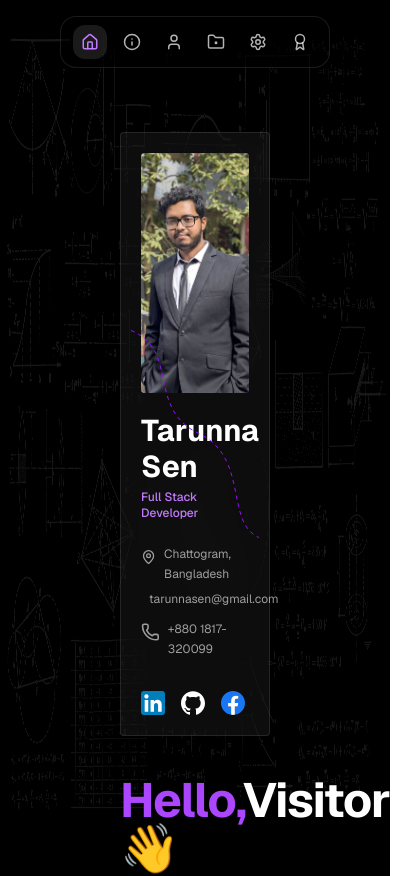
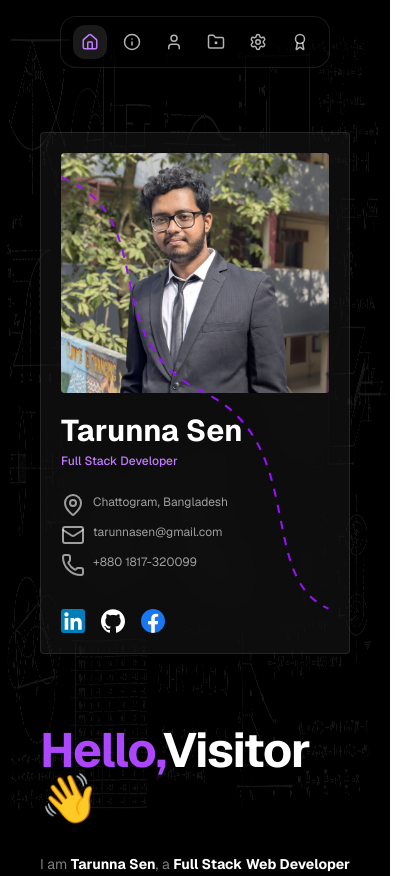
Before and after one commit to T4RUNN4/Tarunna-Portfolio, a React (Vite) app: page / in a window 390 px wide. Shown: the top 876 px of the page, 419 px wide, since content can reach past the window. Built offline with nearby package versions, Linux system fonts and the light colour scheme.

Commit message:
Improved responsiveness

```diff
--- a/src/App.jsx
+++ b/src/App.jsx
@@ -24,7 +24,7 @@
           <div className="absolute inset-0 bg-black/70" />
           <div className="absolute md:h-150 md:w-150 left-1/2 top-1/2 -translate-x-1/2 -translate-y-1/2 rounded-full bg-purple-500/10 blur-3xl overflow-x-hidden" />
         </div>
-        <div className="px-30">
+        <div className="px-10 lg:px-30">
           <Navbar />
         <Hero />
         <About />
--- a/src/sections/Hero.jsx
+++ b/src/sections/Hero.jsx
@@ -14,7 +14,7 @@
       className="relative flex flex-col md:flex-row items-center justify-center py-20 text-white"
     >
       <div className="absolute md:h-150 md:w-150 left-1/2 top-1/2 -translate-x-1/2 -translate-y-1/2 rounded-full bg-purple-500/10 blur-3xl overflow-x-hidden" />
-      <div className="relative z-10 grid w-full items-center grid-cols-1 md:grid-cols-2">
+      <div className="relative z-10 grid w-full items-center grid-cols-1 md:grid-cols-2 gap-8">
         <ProfileCard />
         <motion.div
           initial={{ opacity: 0, y: 80 }}
```
